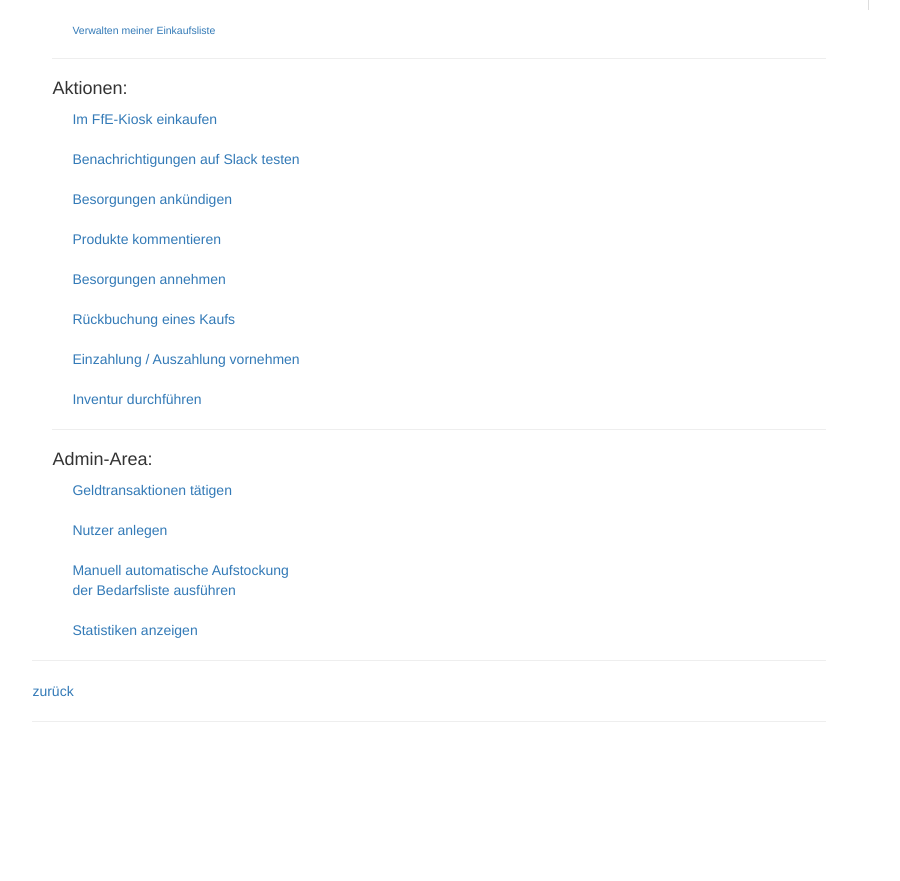
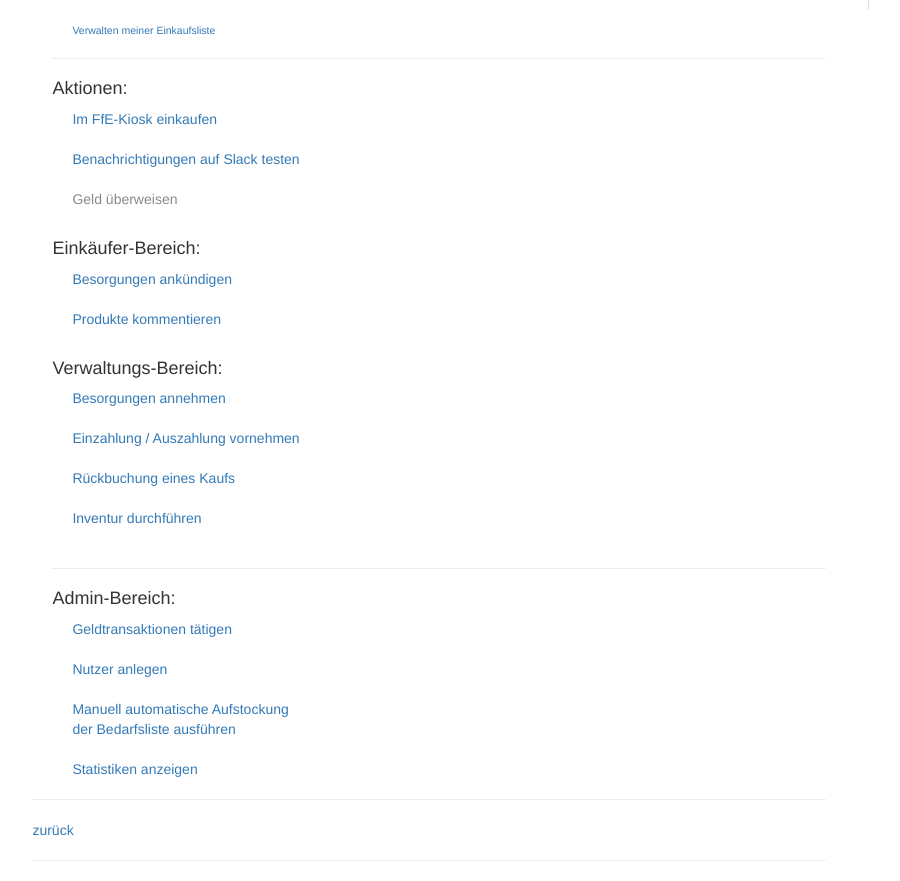
Before and after one commit to abruckmeier/ffksk, a Django app: page /menu/ in a window 1280 px wide. Shown: the part 360-1241 px from the top of the page, without its empty margins (6-906 px from the left). Before the commit the page ends 1082 px from the top, so only its background shows below. Run offline with Django 3.2, Linux system fonts and the light colour scheme; a user stored in the database is signed in; tables that the repository leaves empty hold one stand-in row (values such as "Sample post"); some libraries are stand-ins or nearby versions.

Commit message:
New Ordering of the home page

```diff
--- a/kiosk/templates/kiosk/home_page.html
+++ b/kiosk/templates/kiosk/home_page.html
@@ -14,7 +14,7 @@
 			<a href="{% url 'kontobewegungen_page' %}" style="font-size: 75%;">Kontobewegungen anzeigen</a>
 		</div>
 
-
+		{% if perms.profil.do_einkauf %}
 			<hr>
 			<h4>Meine zu erledigenden Eink&#228;ufe:</h4>
 			<div class="eingerueckt">
@@ -35,39 +35,48 @@
 					Verwalten meiner Einkaufsliste
 				</a>
 			</div>
+		{% endif %}
 
 		<hr>
 
+		{% if perms.profil.perm_kauf %}
 			<h4>Aktionen:</h4>
 			<div class="eingerueckt">
-			{% if perms.profil.perm_kauf %}
 					<a href="{% url 'kauf_page' %}">Im FfE-Kiosk einkaufen</a><br><br>
 					<a href="{% url 'slackComTest_page' %}">Benachrichtigungen auf Slack testen</a><br><br>
+					<a href="" style="color: #888888;">Geld &#252;berweisen</a><br><br>
+
+					{% if perms.profil.perm_kauf and not perms.profil.do_einkauf %}
+						<a href="" style="color: #888888;">Eink&#228;ufer werden</a><br><br>
+					{% endif %}
+			</div>
 		{% endif %}
 		{% if perms.profil.do_einkauf %}
+			<h4>Eink&#228;ufer-Bereich:</h4>
+			<div class="eingerueckt">
 				<a href="{% url 'einkauf_vormerk_page' %}">Besorgungen ank&#252;ndigen</a><br><br>
 				<a href="{% url 'produkt_kommentare_page' %}">Produkte kommentieren</a><br><br>
+			</div>
 		{% endif %}
 		{% if perms.profil.do_verwaltung %}
+			<h4>Verwaltungs-Bereich:</h4>
+			<div class="eingerueckt">
 				<a href="{% url 'einkauf_annahme_page' %}">Besorgungen annehmen</a><br><br>
+				<a href="{% url 'einzahlung_page' %}">Einzahlung / Auszahlung vornehmen</a><br><br>
 				<a href="{% url 'rueckbuchungen_page' %}">R&#252;ckbuchung eines Kaufs</a><br><br>
-				<a href="{% url 'einzahlung_page' %}">Einzahlung / Auszahlung vornehmen</a><br><br>
-				<a href="{% url 'inventory' %}">Inventur durchf&#252;hren</a><br>
+				<a href="{% url 'inventory' %}">Inventur durchf&#252;hren</a><br><br>
+			</div>
 		{% endif %}
-		</div>
 
 		{% if perms.profil.do_admin_tasks %}
 			<hr>
 
-			<h4>Admin-Area:</h4>
+			<h4>Admin-Bereich:</h4>
 			<div class="eingerueckt">
 				<a href="{% url 'transaktion_page' %}">Geldtransaktionen t&#228;tigen</a><br><br>
 				<a href="{% url 'neuerNutzer_page' %}">Nutzer anlegen</a><br><br>
 				<a href="{% url 'fillKioskUp' %}">Manuell automatische Aufstockung <br>der Bedarfsliste ausführen</a><br><br>
 				<a href="{% url 'statistics' %}">Statistiken anzeigen</a><br>
-				<!--<a href=""></a><br>
-				<a href=""></a><br>
-				<a href=""></a><br>-->
 			</div>
 		{% endif %}
 
```
Lines whose indentation alone changed are shown as unchanged.
